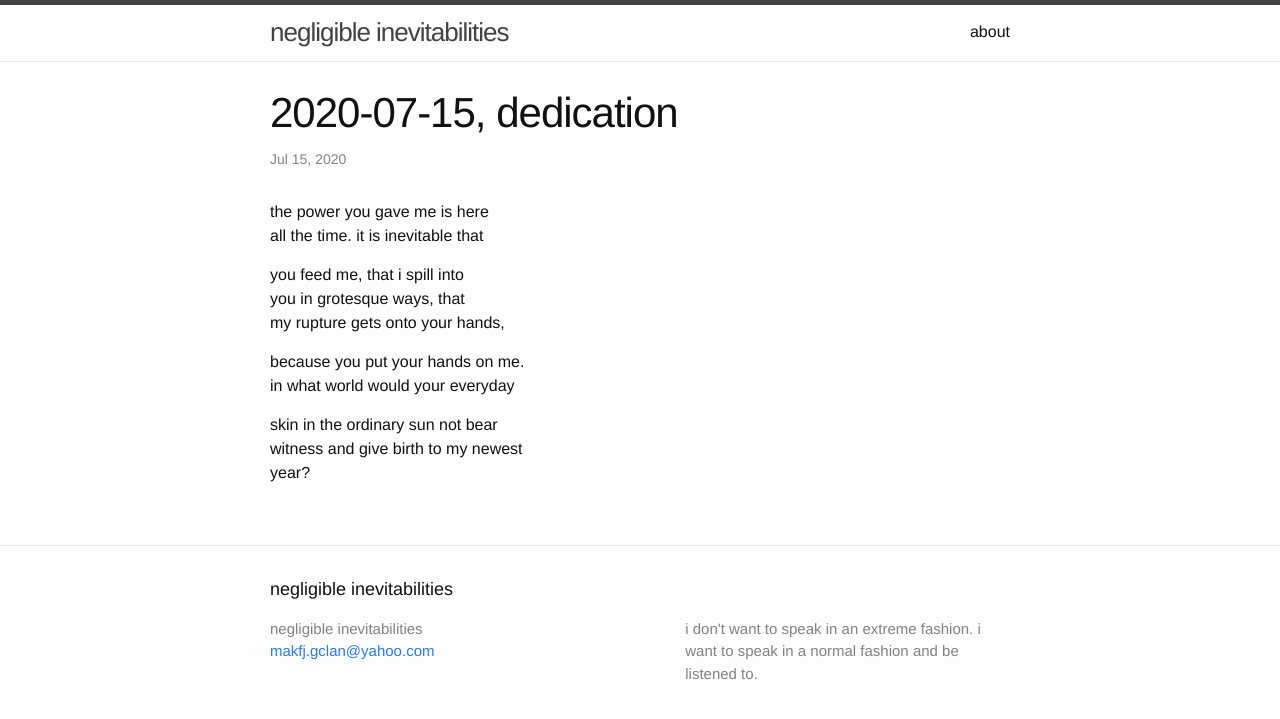
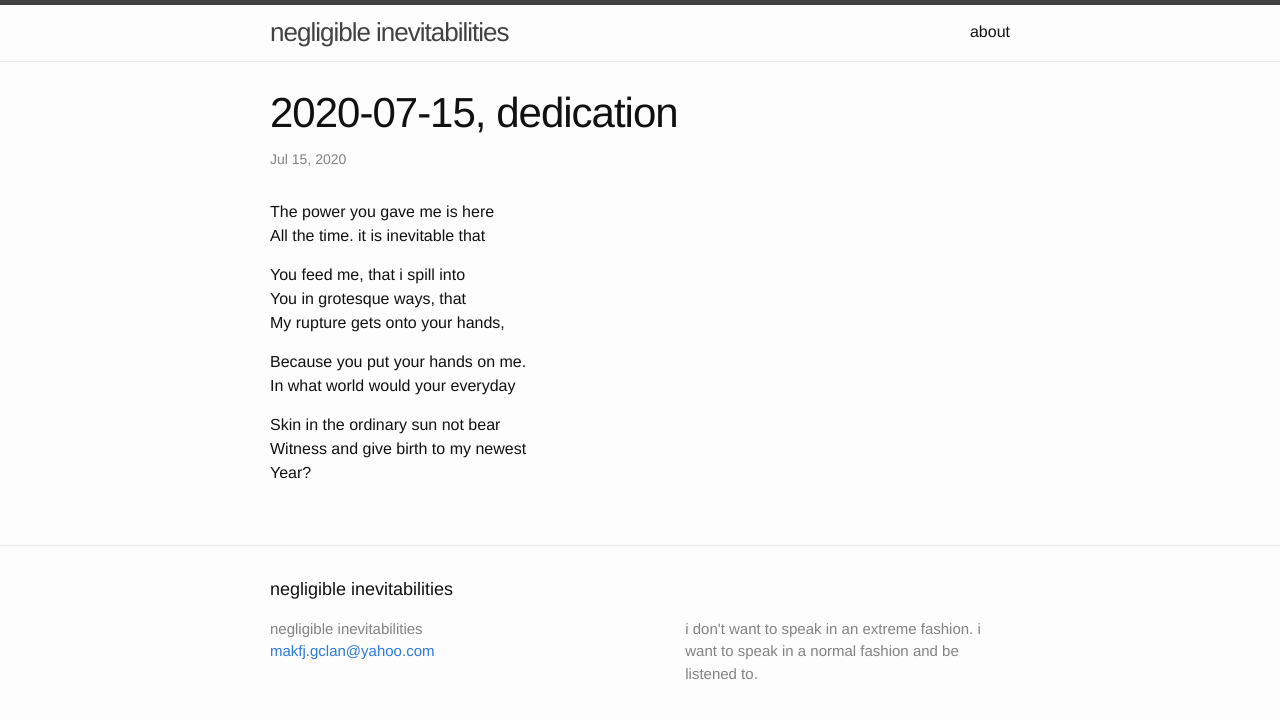
Before and after one commit to jamalgaddis/jamalgaddis.github.io, a Jekyll site: the page built from _posts/2020-07-18-dedication.markdown, in a window 1280 px wide. Shown: the top 719 px of the page. Built offline with Jekyll 4.4.1, drawn with Linux system fonts in a browser that asks for light colours.

```diff
--- a/_posts/2020-07-18-dedication.markdown
+++ b/_posts/2020-07-18-dedication.markdown
@@ -5,19 +5,19 @@ date: 2020-07-15
 description: "been started"
 category: dedication
 ---
-the power you gave me is here\\
-all the time. it is inevitable that
+The power you gave me is here\\
+All the time. it is inevitable that
 
 
-you feed me, that i spill into\\
-you in grotesque ways, that\\
-my rupture gets onto your hands,
+You feed me, that i spill into\\
+You in grotesque ways, that\\
+My rupture gets onto your hands,
 
 
-because you put your hands on me.\\
-in what world would your everyday
+Because you put your hands on me.\\
+In what world would your everyday
 
 
-skin in the ordinary sun not bear\\
-witness and give birth to my newest\\
-year?
+Skin in the ordinary sun not bear\\
+Witness and give birth to my newest\\
+Year?
```
